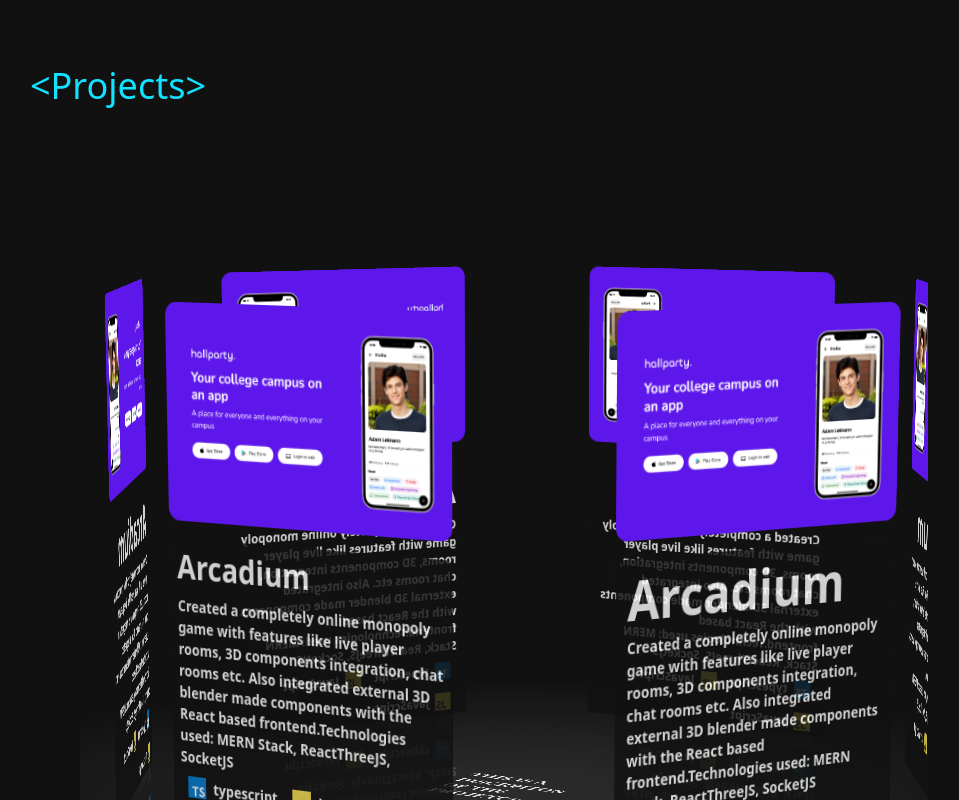
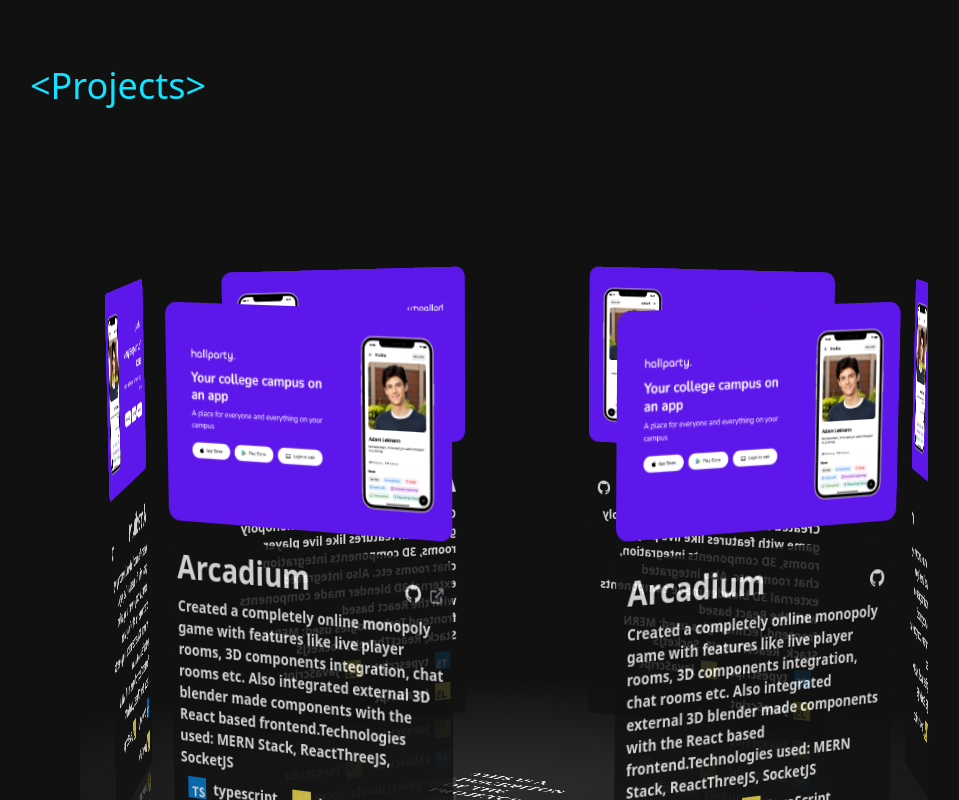
Before and after one commit to RishabhJain-28/portfolio-website, a website built with Vite: page index.html in a window 1280 px wide. Shown: the whole page, without its empty margins (136-1095 px from the left). Built offline with nearby package versions, Linux system fonts and the light colour scheme; files whose address does not match are found by name.

Commit message:
proj links

```diff
--- a/index.html
+++ b/index.html
@@ -156,7 +156,25 @@
                   <div
                     class="my-4 p-2 rounded-lg bg-[#111] opacity-80 text-white"
                   >
-                    <h1 class="mb-2 text-3xl">Arcadium</h1>
+                    <div class="mb-2 flex justify-between">
+                      <h1 class="text-3xl">Arcadium</h1>
+                      <div class="flex justify-center items-end gap-2">
+                        <a
+                          target="_blank"
+                          class="gitLinkA mb-1"
+                          href="https://github.com/RishabhJain-28/nft-marketplace"
+                        >
+                          <img class="w-4" src="/icons/github-64px.png" />
+                        </a>
+                        <a
+                          target="_blank"
+                          class="mb-1 text-white"
+                          href="https://github.com/RishabhJain-28/nft-marketplace"
+                        >
+                          <img class="w-4" src="/icons/link.svg" />
+                        </a>
+                      </div>
+                    </div>
                     <p class="">
                       Created a completely online monopoly game with features
                       like live player rooms, 3D components integration, chat
--- a/src/scripts/projects.ts
+++ b/src/scripts/projects.ts
@@ -20,6 +20,7 @@
   img: ["/p2.png"],
   link: "",
   techStack: [TechStack.JavaScript, TechStack.NodeJS, TechStack.React],
+  github: "https://github.com/RishabhJain-28/nft-marketplace",
 };
 
 const projects: Project[] = new Array(5).fill(5).map((i) => tproj);
@@ -37,7 +38,34 @@
                   <div
                     class="my-4 p-3 rounded-lg bg-[#111] opacity-80 text-white"
                   >
-                    <h1 class="mb-2 text-5xl ">Arcadium</h1>
+                  <div class="mb-2 flex justify-between">
+                  <h1 class="text-3xl">Arcadium</h1>
+                  <div class="flex justify-center items-end gap-2">
+                  ${
+                    project.github
+                      ? `<a
+                      target="_blank"
+                      class="gitLinkA mb-1"
+                      href="${project.github}"
+                    >
+                      <img class="w-4" src="/icons/github-64px.png" />
+                    </a> `
+                      : ""
+                  }
+
+                    ${
+                      project.link
+                        ? ` <a
+                      target="_blank"
+                      class="mb-1 text-white"
+                      href="${project.link}"
+                    >
+                      <img class="w-4" src="/icons/link.svg" />
+                    </a> `
+                        : ""
+                    }
+                  </div>
+                </div>
                     <p class="">
                       Created a completely online monopoly game with features
                       like live player rooms, 3D components integration, chat
@@ -58,6 +86,7 @@
                         <img src="/icons/js.svg" class="w-5 h-5" />
                         <h1 class="">JavaScript</h1>
                       </div>
+
                     </div>
                   </div>
 
@@ -67,6 +96,12 @@
     projectContainer?.appendChild(divEle);
   });
   console.log(projectContainer);
+
+  const gitLinkA = document.querySelector<HTMLAnchorElement>(".gitLinkA");
+  gitLinkA?.addEventListener("click", (e) => {
+    console.log("Sda");
+    console.log(e.target);
+  });
 
   animateProjects();
 };
@@ -84,10 +119,10 @@
   const odrag = document.getElementById("drag-container") as HTMLDivElement & {
     timer: number;
   };
+
   const ospin = document.getElementById("spin-container") as HTMLDivElement;
 
   const aImg = ospin.querySelectorAll<HTMLDivElement>(".project_container_div");
-  console.log(aImg);
   // @ts-ignore
   const aEle = [...aImg];
 
@@ -128,11 +163,7 @@
     ospin.style.animationPlayState = isPlaying ? "running" : "paused";
   }
 
-  var sX,
-    sY,
-    nX,
-    nY,
-    desX = 0,
+  let desX = 0,
     desY = 0,
     tX = 0,
     tY = 10;
@@ -145,18 +176,7 @@
     )}s infinite linear`;
   }
 
-  //   // add background music
-  //   if (bgMusicURL) {
-  //     document.getElementById("music-container").innerHTML += `
-  // <audio src="${bgMusicURL}" ${
-  //       bgMusicControls ? "controls" : ""
-  //     } autoplay loop>
-  // <p>If you are reading this, it is because your browser does not support the audio element.</p>
-  // </audio>
-  // `;
-  //   }
-
-  // setup events
+  // setup
   document.onpointerdown = function (e) {
     clearInterval(odrag.timer);
     e = e || window.event;
--- a/src/types.ts
+++ b/src/types.ts
@@ -18,6 +18,7 @@
   techStack: TechStack[];
   link: string;
   img: string[];
+  github: string;
 };
 
 export enum TechStack {
```
Also changed, not shown: public/icons/_link.svg (deleted), public/icons/github-64px.png (added).
